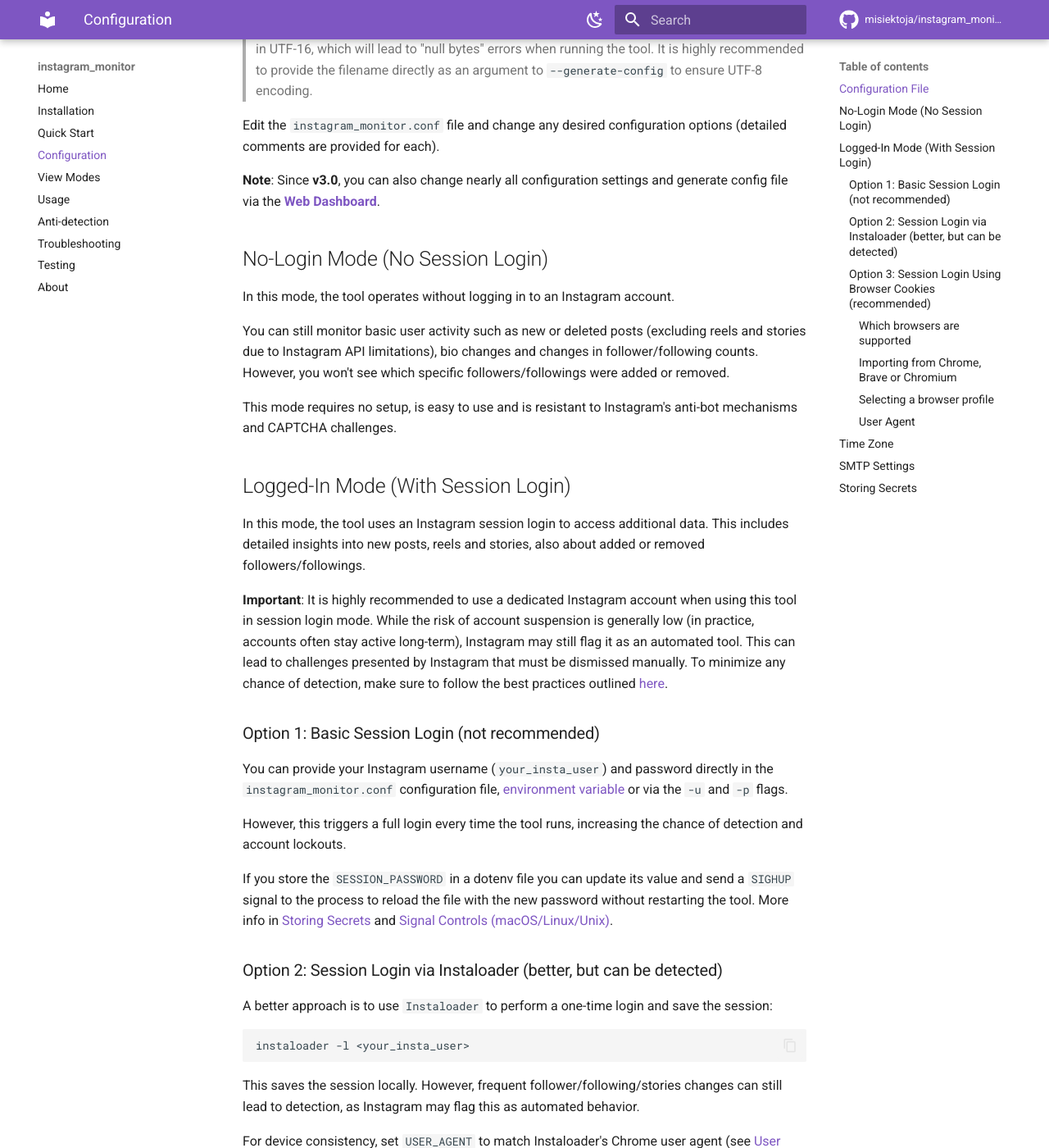
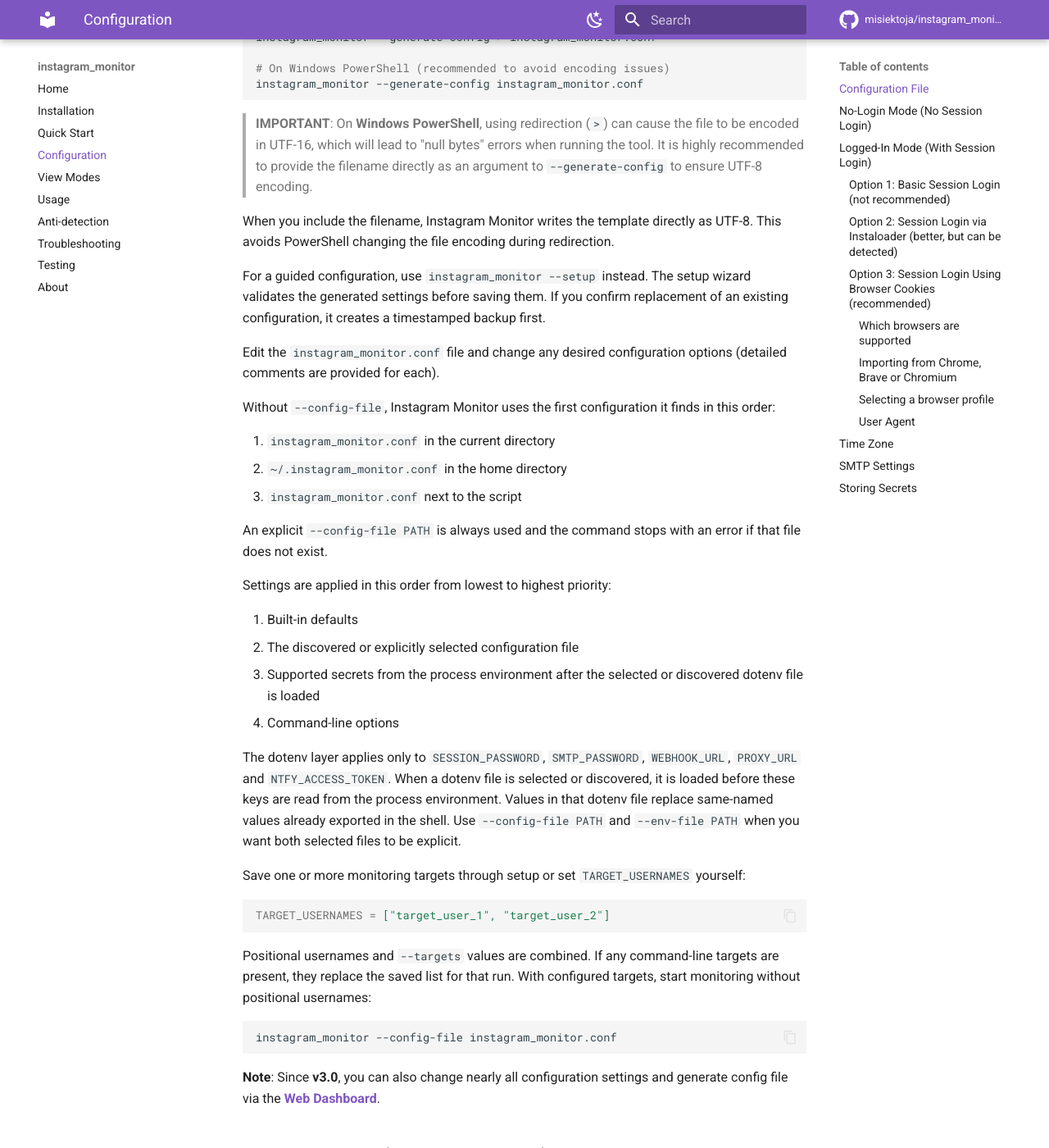
Before and after one commit to misiektoja/instagram_monitor, an MkDocs documentation site: the page built from docs/configuration.md, in a window 1280 px wide and 1400 px high, scrolled down 450 px. Shown: the whole window at 82% size. Built offline with MkDocs 1.6.1 and Material for MkDocs 9.7.7, drawn with Linux system fonts in a browser that asks for light colours; comment, search, counter and statistics services are not loaded; some of the changed text lies outside the part shown.

Commit message:
docs(configuration): document targets and container sessions

````diff
--- a/docs/configuration.md
+++ b/docs/configuration.md
@@ -1,4 +1,6 @@
 # Configuration
+
+Examples on this page use the PyPI command `instagram_monitor`. Manual script, Docker Compose and direct Docker users should keep the shown options and use the matching prefix under [Command Format by Installation Method](usage.md#command-format). Container file paths must point into `/data`.
 
 <a id="configuration-file"></a>
 ## Configuration File
@@ -17,7 +19,40 @@
 
 > **IMPORTANT**: On **Windows PowerShell**, using redirection (`>`) can cause the file to be encoded in UTF-16, which will lead to "null bytes" errors when running the tool. It is highly recommended to provide the filename directly as an argument to `--generate-config` to ensure UTF-8 encoding.
 
+When you include the filename, Instagram Monitor writes the template directly as UTF-8. This avoids PowerShell changing the file encoding during redirection.
+
+For a guided configuration, use `instagram_monitor --setup` instead. The setup wizard validates the generated settings before saving them. If you confirm replacement of an existing configuration, it creates a timestamped backup first.
+
 Edit the `instagram_monitor.conf` file and change any desired configuration options (detailed comments are provided for each).
+
+Without `--config-file`, Instagram Monitor uses the first configuration it finds in this order:
+
+1. `instagram_monitor.conf` in the current directory
+2. `~/.instagram_monitor.conf` in the home directory
+3. `instagram_monitor.conf` next to the script
+
+An explicit `--config-file PATH` is always used and the command stops with an error if that file does not exist.
+
+Settings are applied in this order from lowest to highest priority:
+
+1. Built-in defaults
+2. The discovered or explicitly selected configuration file
+3. Supported secrets from the process environment after the selected or discovered dotenv file is loaded
+4. Command-line options
+
+The dotenv layer applies only to `SESSION_PASSWORD`, `SMTP_PASSWORD`, `WEBHOOK_URL`, `PROXY_URL` and `NTFY_ACCESS_TOKEN`. When a dotenv file is selected or discovered, it is loaded before these keys are read from the process environment. Values in that dotenv file replace same-named values already exported in the shell. Use `--config-file PATH` and `--env-file PATH` when you want both selected files to be explicit.
+
+Save one or more monitoring targets through setup or set `TARGET_USERNAMES` yourself:
+
+```ini
+TARGET_USERNAMES = ["target_user_1", "target_user_2"]
+```
+
+Positional usernames and `--targets` values are combined. If any command-line targets are present, they replace the saved list for that run. With configured targets, start monitoring without positional usernames:
+
+```sh
+instagram_monitor --config-file instagram_monitor.conf
+```
 
 **Note**: Since **v3.0**, you can also change nearly all configuration settings and generate config file via the **[Web Dashboard](view-modes.md#web-dashboard-mode)**.
 
@@ -56,6 +91,18 @@
 ```
 
 This saves the session locally. However, frequent follower/following/stories changes can still lead to detection, as Instagram may flag this as automated behavior.
+
+The local command above stores the session in your user profile. With Docker Compose, create it inside the same named volume that monitoring uses:
+
+```sh
+docker compose run --rm --entrypoint instaloader instagram_monitor -l <your_insta_user>
+```
+
+For a direct image, mount the normal session volume and override the entry point:
+
+```sh
+docker run --rm -it -v instagram_monitor_session:/home/instagram/.config/instaloader --entrypoint instaloader misiektoja/instagram-monitor:latest -l <your_insta_user>
+```
 
 For device consistency, set `USER_AGENT` to match Instaloader's Chrome user agent (see [User Agent](#user-agent) below).
 
@@ -112,7 +159,7 @@
 If you run the downloaded script or installed from `requirements.txt`, install it directly instead:
 
 ```sh
-pip3 install pycookiecheat
+pip install "pycookiecheat>=0.8"
 ```
 
 Then import the session:
@@ -141,7 +188,7 @@
 
 For Chromium-based browsers the tool resolves the cookie database itself, so it works with both the legacy `<profile>/Cookies` and the newer `<profile>/Network/Cookies` layouts.
 
-Inside **Docker** Chromium-based import is also unavailable, because the container cannot reach the host's keyring used to decrypt the cookies. Use Firefox there (see the [Docker Usage examples](usage.md#docker-usage-recommended)), or run the Chromium import directly on the host.
+Inside **Docker** Chromium-based import is also unavailable because the container cannot reach the host keyring used to decrypt the cookies. Use Firefox there as shown under [Container Operation](usage.md#container-operation) or run the Chromium import through a local PyPI or manual installation.
 
 The session login method has the added benefit of blending tool activity with regular user behavior. Interacting with Instagram via the browser every few days (scrolling, liking posts etc.) helps maintain session trust. However, avoid overlapping browser activity with tool activity, as simultaneous actions can trigger suspicious behavior flags.
 
@@ -192,9 +239,9 @@
 <a id="storing-secrets"></a>
 ## Storing Secrets
 
-It is recommended to store secrets like `SESSION_PASSWORD`, `SMTP_PASSWORD`, `WEBHOOK_URL`, `NTFY_ACCESS_TOKEN` or `PROXY_URL` as either an environment variable or in a dotenv file.
+It is recommended to store secrets like `SESSION_PASSWORD`, `SMTP_PASSWORD`, `WEBHOOK_URL`, `NTFY_ACCESS_TOKEN` or `PROXY_URL` in the dotenv file selected by setup.
 
-Set the needed environment variables using `export` on **Linux/Unix/macOS/WSL** systems:
+When a dotenv file is selected or discovered, exported values for the supported secret keys are also available. Set them with `export` on **Linux/Unix/macOS/WSL** systems:
 
 ```sh
 export SESSION_PASSWORD="your_instagram_session_password"
@@ -220,7 +267,7 @@
 NTFY_ACCESS_TOKEN="tk_your_ntfy_access_token"
 ```
 
-By default the tool will auto-search for dotenv file named `.env` in current directory and then upward from it.
+By default the tool auto-searches for a dotenv file named `.env` in the current directory then upward from it.
 
 You can specify a custom file with `DOTENV_FILE` or `--env-file` flag:
 
@@ -228,10 +275,10 @@
 instagram_monitor <target_insta_user> --env-file /path/.env-instagram_monitor
 ```
 
- You can also disable `.env` auto-search with `DOTENV_FILE = "none"` or `--env-file none`:
+You can also disable `.env` auto-search with `DOTENV_FILE = "none"` or `--env-file none`:
 
 ```sh
 instagram_monitor <target_insta_user> --env-file none
 ```
 
-As a fallback, you can also store secrets in the configuration file or source code.
+As a fallback, you can store secrets in the configuration file. Avoid putting secrets directly in the source code.
````
